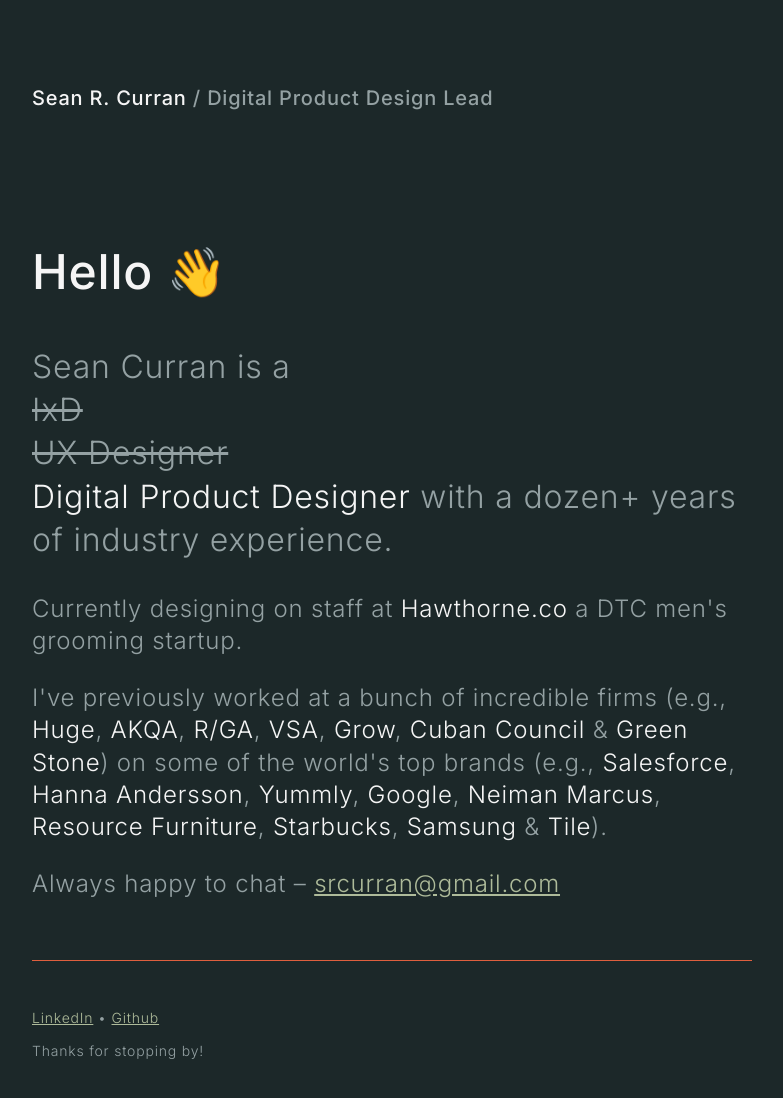
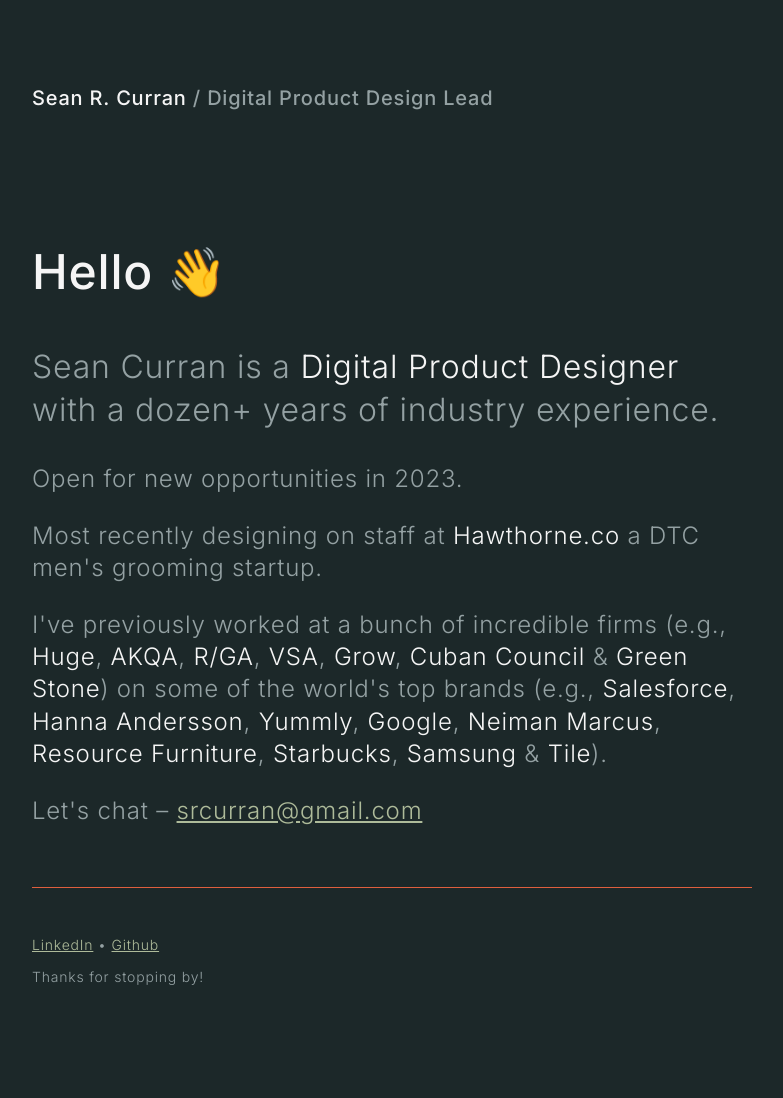
Before and after one commit to srcurran/src-bullitt, a plain HTML site: page index.html in a window 1280 px wide. Shown: the whole page, without its empty margins (248-1031 px from the left). After the commit the page ends 1073 px from the top, so only its background shows below. Drawn offline with Linux system fonts and the light colour scheme.

Commit message:
updated to work; removed old titles

```diff
--- a/index.html
+++ b/index.html
@@ -39,10 +39,13 @@
 			</h1>
 			<h2>Hello 👋</h2>
 			<p class="lede">
-				Sean Curran is a<br/> <strike>IxD</strike><br/> <strike>UX Designer</strike><br /> <span class="alt-color">Digital Product Designer</span> with a dozen+ years of industry experience.
+				Sean Curran is a <span class="alt-color">Digital Product Designer</span> with a dozen+ years of industry experience.
 			</p>
 			<p>
-				Currently designing on staff at <span class="alt-color">Hawthorne.co</span> a DTC men's grooming startup.
+				Open for new opportunities in 2023.
+			</p>
+			<p>
+				Most recently designing on staff at <span class="alt-color">Hawthorne.co</span> a DTC men's grooming startup.
 			</p>
 			<p>
 				I've previously worked at a bunch of incredible firms (e.g.,
@@ -65,7 +68,7 @@
 				<span class="alt-color">Tile</span>).
 			</p>
 			<p>
-				Always happy to chat –
+				Let's chat –
 				<a href="mailto:srcurran@gmail.com">srcurran@gmail.com</a>
 			</p>
 			<br />
```
